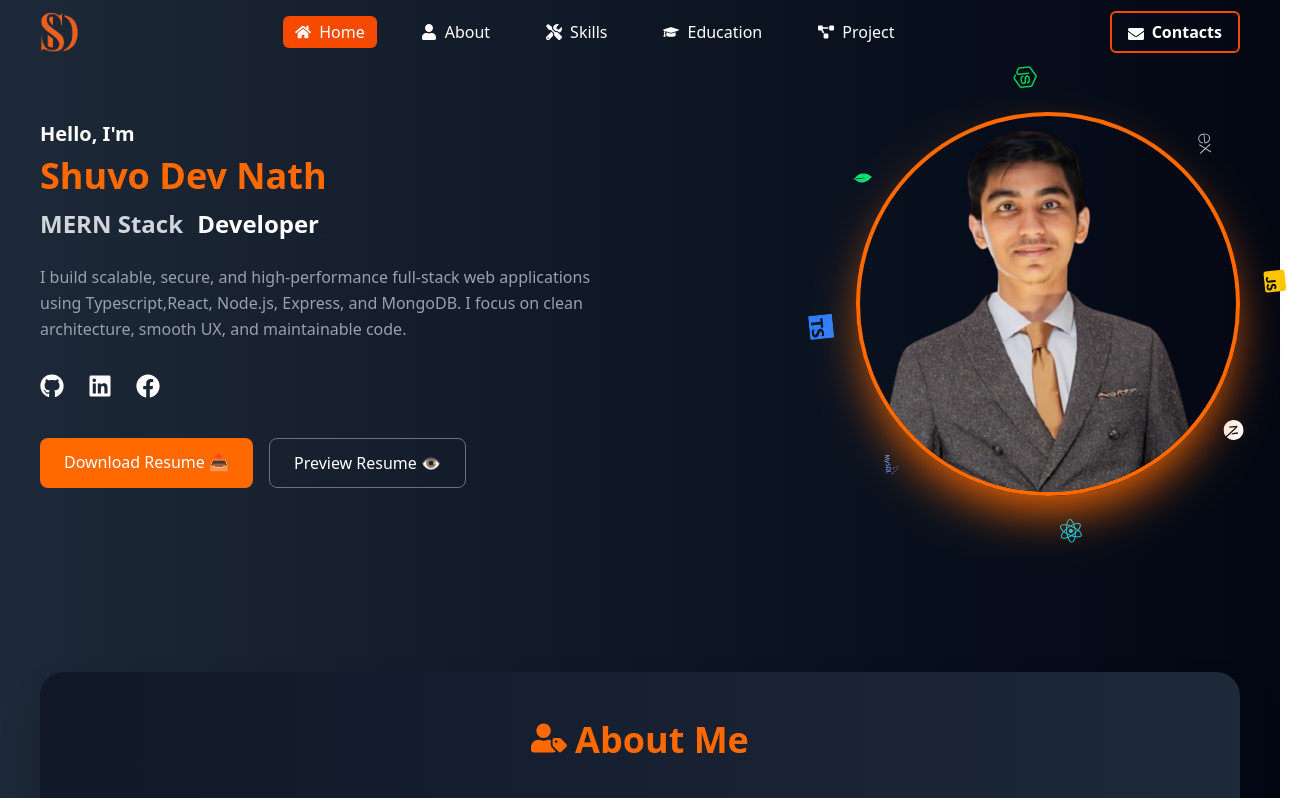
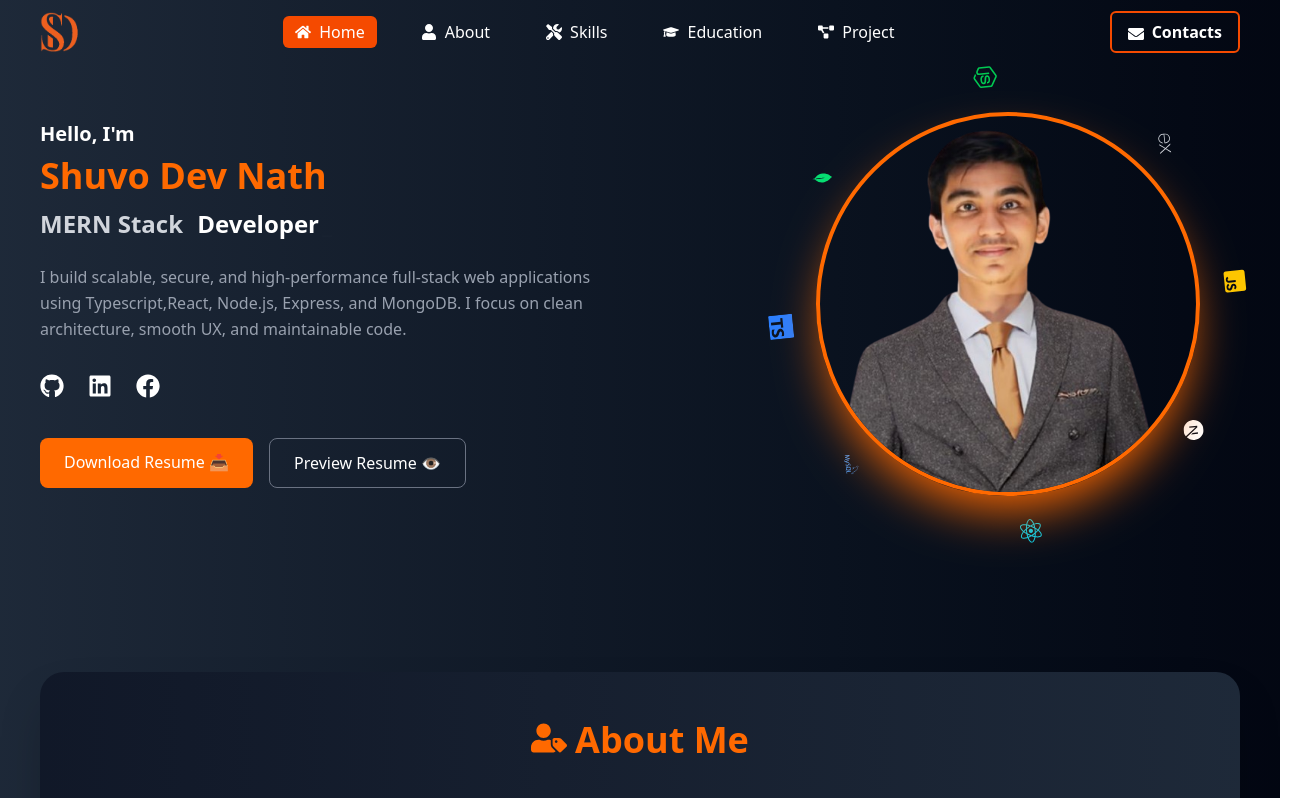
Before and after one commit to SDNATH-Git/my-portfolio, a React (Vite) app: page / in a window 1280 px wide. Shown: the top 798 px of the page, 1311 px wide, since content can reach past the window. Built offline with nearby package versions, Linux system fonts and the light colour scheme.

Commit message:
overflow slove

```diff
--- a/src/Pages/Designation.jsx
+++ b/src/Pages/Designation.jsx
@@ -1,229 +1,3 @@
-// import React from "react";
-// import { FaGithub, FaLinkedin, FaFacebook } from "react-icons/fa";
-// import { motion } from "framer-motion";
-// import photoUrl from "../assets/shuvo.png";
-// import resumeDownloadLink from "../assets/Shuvo_Dev_Nath_Resume.pdf";
-// import resumePreviewLink from "../assets/Shuvo_Dev_Nath_Resume.pdf";
-// import { Typewriter } from 'react-simple-typewriter';
-
-// import { FaJsSquare, FaReact, FaNodeJs } from "react-icons/fa";
-// import { SiTypescript, SiMongodb, SiExpress } from "react-icons/si";
-
-
-// const textContainer = {
-//     hidden: { opacity: 0 },
-//     visible: {
-//         opacity: 1,
-//         transition: {
-//             staggerChildren: 0.15,
-//         },
-//     },
-// };
-
-// const textVariant = {
-//     hidden: { opacity: 0, y: 20 },
-//     visible: { opacity: 1, y: 0, transition: { duration: 0.6, ease: "easeOut" } },
-// };
-
-// const iconHover = {
-//     scale: 1.2,
-//     transition: { type: "spring", stiffness: 300 },
-// };
-
-// const buttonHover = {
-//     scale: 1.05,
-//     transition: { type: "spring", stiffness: 300 },
-// };
-
-// const imageAnimation = {
-//     animate: {
-//         y: [0, -10, 0], // হালকা আপ-ডাউন floating effect
-//         transition: {
-//             duration: 4,
-//             repeat: Infinity,
-//             ease: "easeInOut",
-//         },
-//     },
-//     hover: {
-//         scale: 1.05,
-//         borderColor: "#FBBF24", // Tailwind's yellow-400 color hex
-//         transition: { duration: 0.3, ease: "easeInOut" },
-//     },
-// };
-
-
-// const Designation = () => {
-//     return (
-//         <section className="text-white flex flex-col-reverse lg:flex-row items-center justify-between min-h-screen px-5 md:px-5 lg:px-10 py-30 gap-10 lg:gap-20">
-
-//             {/* Left Side - Content */}
-//             <motion.div
-//                 className="flex-1"
-//                 variants={textContainer}
-//                 initial="hidden"
-//                 animate="visible"
-//             >
-//                 <motion.p variants={textVariant} className="text-2xl font-bold mb-2">
-//                     Hello I'm
-//                 </motion.p>
-
-//                 <motion.h1
-//                     variants={textVariant}
-//                     className="text-4xl md:text-5xl font-extrabold mb-2 text-orange-500"
-//                 >
-//                     SD NATH
-//                 </motion.h1>
-
-//                 <motion.h2
-//                     variants={textVariant}
-//                     className="text-xl md:text-2xl font-semibold mb-6 text-gray-300"
-//                 >
-//                     MERN Stack
-
-
-//                     <span className="text-gray-200 text-xl md:text-2xl font-semibold ml-2">
-//                         <Typewriter
-//                             words={['Developer']}
-//                             loop={0}
-//                             cursor
-//                             cursorStyle="_"
-//                             typeSpeed={70}
-//                             deleteSpeed={50}
-//                             delaySpeed={1500}
-//                         />
-//                     </span>
-
-//                 </motion.h2>
-
-//                 <motion.p
-//                     variants={textVariant}
-//                     className="text-gray-400 mb-8 leading-relaxed text-sm md:text-base"
-//                 >
-//                     I specialize in building robust full-stack web applications using React.js, MongoDB, Express.js, and Node.js, with secure authentication powered by Firebase. I focus on crafting efficient, scalable, and user-centric solutions with clean, maintainable code architecture.
-//                 </motion.p>
-
-//                 {/* Social Icons */}
-//                 <motion.div
-//                     variants={textVariant}
-//                     className="flex space-x-6 mb-8 text-white text-2xl"
-//                 >
-//                     {[{
-//                         href: "https://github.com/SDNATH-Git",
-//                         icon: <FaGithub />,
-//                         colorHover: "text-orange-500"
-//                     }, {
-//                         href: "https://www.linkedin.com/in/sd-nath/",
-//                         icon: <FaLinkedin />,
-//                         colorHover: "text-blue-600"
-//                     }, {
-//                         href: "https://www.facebook.com/sd.nath.9400/",
-//                         icon: <FaFacebook />,
-//                         colorHover: "text-blue-700"
-//                     }].map(({ href, icon, colorHover }, i) => (
-//                         <motion.a
-//                             key={i}
-//                             href={href}
-//                             target="_blank"
-//                             rel="noopener noreferrer"
-//                             className={`transition-colors duration-300 hover:${colorHover}`}
-//                             whileHover={iconHover}
-//                             aria-label="social-link"
-//                         >
-//                             {icon}
-//                         </motion.a>
-//                     ))}
-//                 </motion.div>
-
-//                 {/* Buttons */}
-//                 <motion.div variants={textVariant} className="flex flex-col sm:flex-row sm:space-x-4 space-y-4 sm:space-y-0">
-//                     <motion.a
-//                         href={resumeDownloadLink}
-//                         download
-//                         className="bg-orange-500 hover:bg-orange-600 text-white px-3 py-3 rounded-md font-medium flex items-center justify-center gap-2 transition-colors duration-300"
-//                         whileHover={buttonHover}
-//                     >
-//                         Download Resume <span>📥</span>
-//                     </motion.a>
-//                     <motion.a
-//                         href={resumePreviewLink}
-//                         target="_blank"
-//                         rel="noopener noreferrer"
-//                         className="border-2 border-gray-600 hover:border-orange-500 text-white px-5 py-3 rounded-md font-medium flex items-center justify-center gap-2 transition-colors duration-300"
-//                         whileHover={buttonHover}
-//                     >
-//                         Preview Resume <span>👁️</span>
-//                     </motion.a>
-//                 </motion.div>
-//             </motion.div>
-
-//             {/* Right Side - Photo */}
-//             <motion.div
-//                 className="relative flex justify-center items-center"
-//                 initial={{ opacity: 0, scale: 0.8 }}
-//                 animate={{ opacity: 1, scale: 1 }}
-//                 transition={{ duration: 1 }}
-//             >
-//                 {/* 🔄 Orbit */}
-//                 <motion.div
-//                     className="absolute w-[420px] h-[420px] md:w-[520px] md:h-[520px] rounded-full"
-//                     animate={{ rotate: 360 }}
-//                     transition={{
-//                         repeat: Infinity,
-//                         duration: 18,
-//                         ease: "linear",
-//                     }}
-//                 >
-//                     {/* JS */}
-//                     <div className="absolute top-0 left-1/2 -translate-x-1/2 text-yellow-400 text-3xl">
-//                         <FaJsSquare />
-//                     </div>
-
-//                     {/* React */}
-//                     <div className="absolute right-0 top-1/2 -translate-y-1/2 text-cyan-400 text-3xl">
-//                         <FaReact />
-//                     </div>
-
-//                     {/* TypeScript */}
-//                     <div className="absolute bottom-0 left-1/2 -translate-x-1/2 text-blue-500 text-3xl">
-//                         <SiTypescript />
-//                     </div>
-
-//                     {/* Node */}
-//                     <div className="absolute left-0 top-1/2 -translate-y-1/2 text-green-500 text-3xl">
-//                         <FaNodeJs />
-//                     </div>
-
-//                     {/* Express */}
-//                     <div className="absolute top-[15%] right-[15%] text-gray-300 text-2xl">
-//                         <SiExpress />
-//                     </div>
-
-//                     {/* MongoDB */}
-//                     <div className="absolute bottom-[15%] left-[15%] text-green-400 text-2xl">
-//                         <SiMongodb />
-//                     </div>
-//                 </motion.div>
-
-//                 {/* 🧑 Center Profile Image */}
-//                 <motion.img
-//                     src={photoUrl}
-//                     alt="SD NATH"
-//                     className="w-64 h-64 md:w-80 md:h-80 lg:w-96 lg:h-96
-//                rounded-full border-4 border-orange-500
-//                object-cover shadow-2xl shadow-orange-600 z-10"
-//                     whileHover={{ scale: 1.05 }}
-//                 />
-//             </motion.div>
-
-
-//         </section>
-//     );
-// };
-
-// export default Designation;
-
-
-
 
 import React from "react";
 import { FaGithub, FaLinkedin, FaFacebook } from "react-icons/fa";
@@ -383,7 +157,7 @@ const Designation = () => {
 
             {/* ========== RIGHT IMAGE + ORBIT ========== */}
             <motion.div
-                className="relative flex justify-center items-center lg:mr-0 md:mr-0"
+                className="relative flex justify-center items-center lg:mr-10 md:mr-0"
                 initial={{ opacity: 0, scale: 0.85 }}
                 animate={{ opacity: 1, scale: 1 }}
                 transition={{ duration: 1 }}
@@ -394,6 +168,8 @@ const Designation = () => {
                     animate={{ rotate: 360 }}
                     transition={{ repeat: Infinity, duration: 20, ease: "linear" }}
                 >
+
+
                     {/* Icons */}
                     <div className="absolute top-0 left-1/2 -translate-x-1/2 text-yellow-400 text-2xl"><FaJsSquare /></div>
                     <div className="absolute right-0 top-1/2 -translate-y-1/2 text-cyan-400 text-2xl"><FaReact /></div>
@@ -416,7 +192,7 @@ const Designation = () => {
                     whileHover={{ scale: 1.05 }}
                 />
             </motion.div>
-        </section>
+        </section >
     );
 };
 
```
